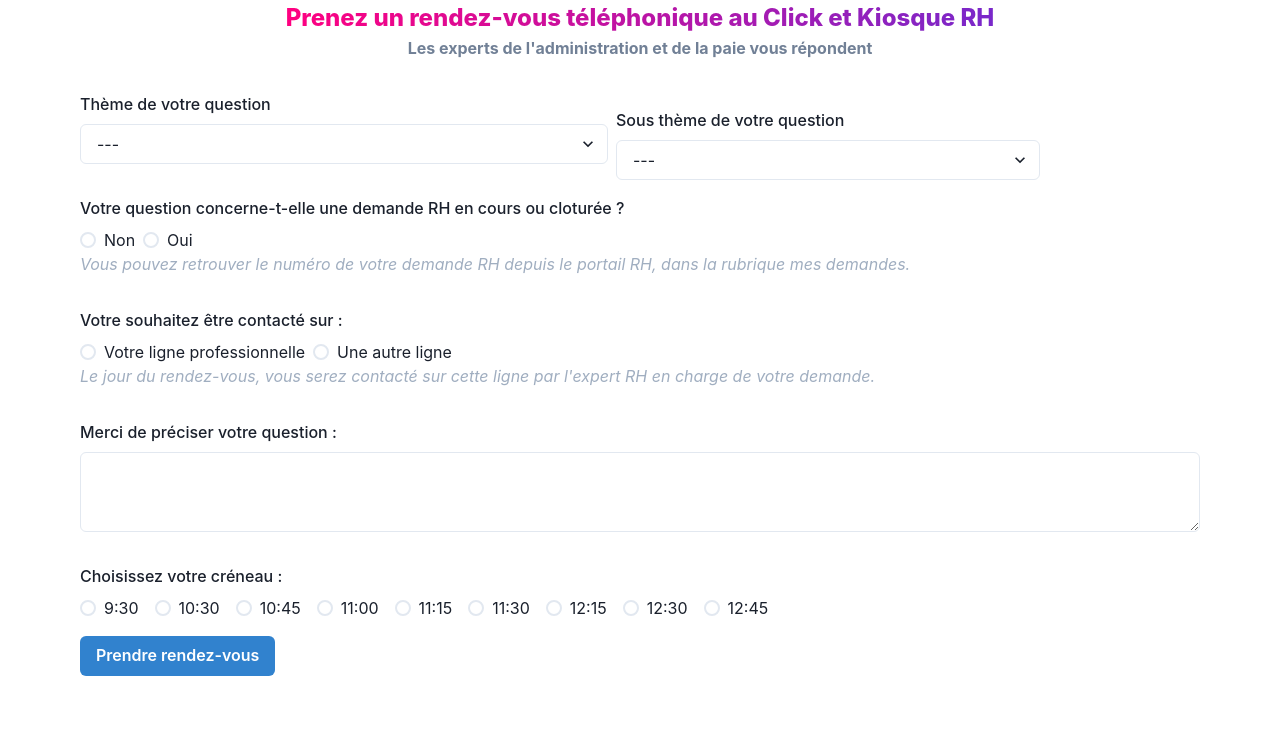
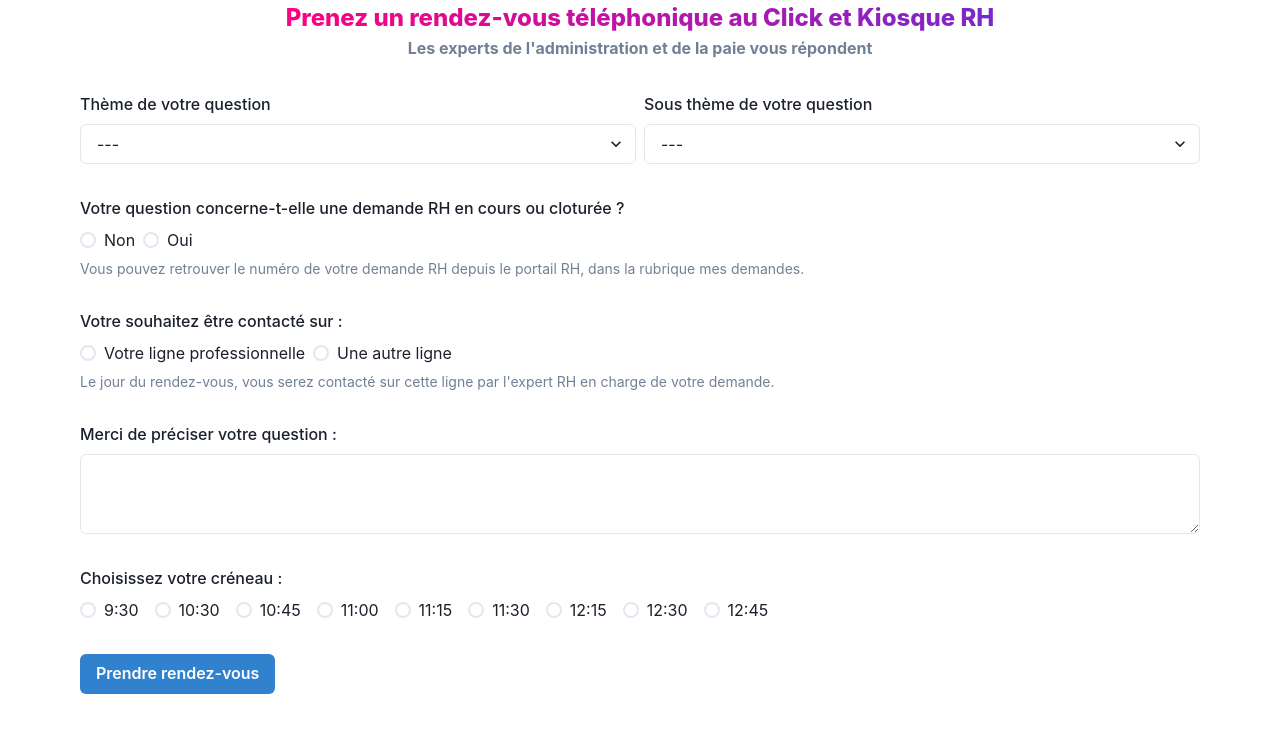
Before and after one commit to alexCoding42/one-click-rh, a React (Create React App) app: page / in a window 1280 px wide. Shown: the top 732 px of the page. Built offline with nearby package versions, Linux system fonts and the light colour scheme.

Commit message:
Add formik, validation, fetch themes and subthemes accordingly

```diff
--- a/package.json
+++ b/package.json
@@ -13,14 +13,16 @@
     "@types/node": "^12.0.0",
     "@types/react": "^16.9.0",
     "@types/react-dom": "^16.9.0",
+    "@types/yup": "^0.29.11",
+    "formik": "^2.2.6",
     "framer-motion": ">=3.0.0",
     "react": "^17.0.1",
     "react-dom": "^17.0.1",
-    "react-hook-form": "^6.14.2",
     "react-icons": "^3.0.0",
     "react-scripts": "4.0.1",
     "typescript": "^3.9.5",
-    "web-vitals": "^0.2.2"
+    "web-vitals": "^0.2.2",
+    "yup": "^0.32.8"
   },
   "scripts": {
     "start": "react-scripts start",
--- /dev/null
+++ b/src/data/index.ts
@@ -0,0 +1,78 @@
+export const themesAndSubthemes = {
+  'ACCIDENT DU TRAVAIL': [{ id: 7, subTheme: 'ACCIDENT DU TRAVAIL' }],
+  'ACOMPTE SUR SALAIRE': [
+    { id: 25, subTheme: 'Demander un acompte sur salaire' },
+  ],
+  'ALLOCATIONS ENFANTS (VACANCES, ETUDE, FRAIS DE GARDE, HANDICAP)': [
+    { id: 14, subTheme: 'Déclarer mes enfants à charge' },
+    { id: 15, subTheme: 'Déclarer mon changement de modalités de garde' },
+    { id: 16, subTheme: 'Enfant Handicapé ' },
+  ],
+  'ARRET MALADIE': [{ id: 8, subTheme: 'ARRET MALADIE' }],
+  ATTESTATIONS: [
+    { id: 31, subTheme: 'Autres attestations' },
+    { id: 29, subTheme: 'Demander une attestation employeur standard' },
+    { id: 30, subTheme: 'Demander une attestation mutuelle' },
+  ],
+  'COMPTE EPARGNE TEMPS': [
+    { id: 6, subTheme: 'Gérer mon Compte Epargne Temps' },
+  ],
+  'COMPTE MOBILITE': [{ id: 28, subTheme: 'COMPTE MOBILITE' }],
+  'CONGES ET ABSENCES': [
+    { id: 5, subTheme: 'Autres' },
+    { id: 4, subTheme: "Envoyer mes justificatifs d'absence" },
+    { id: 1, subTheme: 'Gérer mes congés' },
+    { id: 3, subTheme: 'Poser une journée de récupération' },
+    { id: 2, subTheme: 'Regulariser mes congés annuels / RTT déjà posés' },
+  ],
+  'DEMANDE DE LOGEMENT SOCIAL': [
+    { id: 32, subTheme: 'DEMANDE DE LOGEMENT SOCIAL' },
+  ],
+  'DONNEES PERSONNELLES': [
+    { id: 19, subTheme: 'Modifier mes coordonnées bancaires' },
+    { id: 20, subTheme: 'Modifier mes informations personnelles' },
+    { id: 18, subTheme: 'Modifier mon adresse ' },
+  ],
+  'FRAIS DE TRANSPORT': [
+    { id: 21, subTheme: 'Déclarer mon changement de mode de transport' },
+  ],
+  'HEURES SUPPLEMENTAIRES ET ASTREINTES': [
+    {
+      id: 17,
+      subTheme: 'Déclarer des heures supp./Jours travaillés Forfait ',
+    },
+  ],
+  'Indemnités de contrainte de déplacement': [
+    { id: 22, subTheme: 'Déclarer mes indemnités de déplacement' },
+  ],
+  MATERNITE: [{ id: 11, subTheme: 'MATERNITE' }],
+  'MEDAILLE DU TRAVAIL ET EXPERIENCES PROFESSIONNELLES': [
+    {
+      id: 24,
+      subTheme: 'MEDAILLE DU TRAVAIL ET EXPERIENCES PROFESSIONNELLES',
+    },
+  ],
+  'PAIE, REMUNERATION, FRAIS PROFESSIONNELS': [
+    { id: 26, subTheme: 'Rémuneration' },
+  ],
+  PATERNITE: [{ id: 12, subTheme: 'PATERNITE' }],
+  PREVOYANCE: [{ id: 10, subTheme: 'PREVOYANCE' }],
+  TELETRAVAIL: [{ id: 27, subTheme: 'Demander/Gérer mon avenant télétravail' }],
+  'TEMPS DE TRAVAIL': [
+    { id: 13, subTheme: 'TEMPS PARTIEL' },
+    { id: 9, subTheme: 'TEMPS PARTIEL THERAPEUTIQUE' },
+  ],
+  'TICKETS RESTAURANT': [{ id: 23, subTheme: 'TICKETS RESTAURANT' }],
+};
+
+export const hourOptions = [
+  '9:30',
+  '10:30',
+  '10:45',
+  '11:00',
+  '11:15',
+  '11:30',
+  '12:15',
+  '12:30',
+  '12:45',
+];
--- a/src/pages/HomePage.tsx
+++ b/src/pages/HomePage.tsx
@@ -1,4 +1,4 @@
-import React, { useState } from 'react';
+import React, { useEffect, useState } from 'react';
 import {
   Box,
   Button,
@@ -7,51 +7,85 @@
   Flex,
   FormControl,
   FormErrorMessage,
+  FormHelperText,
   FormLabel,
   HStack,
   Radio,
   RadioGroup,
   Select,
+  Stack,
   Text,
   Textarea,
 } from '@chakra-ui/react';
-import { SubmitHandler, useForm } from 'react-hook-form';
+import * as Yup from 'yup';
+import { Field, Form, Formik } from 'formik';
+import { hourOptions, themesAndSubthemes } from '../data';
 
 interface IFormInputs {
-  questionTheme: string;
-  subQuestionTheme: string;
-  isRhRequestClosed: boolean;
-  contactPreference: boolean;
-  questionBody: string;
-  inputHour: string;
+  theme: string;
+  subTheme: string;
+  closedRequest: string;
+  contactPreference: string;
+  precision: string;
+  hour: string;
 }
 
+const initialValues: IFormInputs = {
+  theme: '',
+  subTheme: '',
+  closedRequest: '',
+  contactPreference: '',
+  precision: '',
+  hour: '',
+};
+
+const fieldRequired: string = 'Ce champ est obligatoire.';
+
+const formSchema = Yup.object().shape({
+  theme: Yup.string().required(fieldRequired),
+  subTheme: Yup.string().required(fieldRequired),
+  closedRequest: Yup.string().required(fieldRequired),
+  contactPreference: Yup.string().required(fieldRequired),
+  precision: Yup.string().required(fieldRequired),
+  hour: Yup.string().required(fieldRequired),
+});
+
 const HomePage = () => {
-  const { register, errors, formState, handleSubmit } = useForm<IFormInputs>();
+  const [closedRequest, setClosedRequest] = useState<string>('');
+  const [contactPreference, setContactPreference] = useState<string>('');
+  const [hour, setHour] = useState<string>('');
+  const [themes, setThemes] = useState<string[]>([]);
+  const [subThemes, setSubThemes] = useState<any[]>([]);
+  const [theme, setTheme] = useState<string | null>(null);
 
-  const [closeRhRequestValue, setCloseRhRequestValue] = useState<string>('');
-  const [contactValue, setContactValue] = useState<string>('');
-  const [hourValue, setHourValue] = useState<string>('');
+  const handleChangeSubTheme = (theme: string) => {
+    setTheme(theme.toUpperCase());
+  };
 
-  const hourOptions = [
-    '9:30',
-    '10:30',
-    '10:45',
-    '11:00',
-    '11:15',
-    '11:30',
-    '12:15',
-    '12:30',
-    '12:45',
-  ];
+  const onSubmit = (values: IFormInputs) => {
+    console.log(values);
+  };
 
-  const onSubmit: SubmitHandler<IFormInputs> = (data) => console.log(data);
+  useEffect(() => {
+    if (themesAndSubthemes) {
+      const themesData = Object.entries(themesAndSubthemes).map(
+        (theme: any) => theme[0]
+      );
+      setThemes(themesData);
+    }
 
-  const isRequired = (value: string) => {
-    if (!value) {
-      return 'This field is required';
-    } else return true;
-  };
+    if (theme) {
+      const subThemesData = Object.entries(themesAndSubthemes).filter(
+        (subTheme: any) => subTheme[0] === theme
+      );
+
+      if (subThemesData) {
+        setSubThemes(subThemesData[0][1]);
+      }
+    } else {
+      setSubThemes([]);
+    }
+  }, [theme]);
 
   return (
     <Container maxW='6xl'>
@@ -73,158 +107,200 @@
             </Text>
           </Center>
         </Box>
-        <form onSubmit={handleSubmit(onSubmit)}>
-          <Box>
-            <HStack>
-              <Box mb={8}>
+        <Formik
+          initialValues={initialValues}
+          validationSchema={formSchema}
+          onSubmit={(values, actions) => {
+            setTimeout(() => {
+              onSubmit(values);
+              actions.setSubmitting(false);
+            }, 1000);
+          }}
+        >
+          {({ isSubmitting, isValid, setFieldValue }) => (
+            <Form>
+              <HStack mb={8}>
+                <Field name='theme'>
+                  {({ field, form }: any) => (
                     <FormControl
-                  id='questionTheme'
-                  isInvalid={!!errors.questionTheme}
+                      isInvalid={form.errors.theme && form.touched.theme}
                     >
-                  <FormLabel>Thème de votre question</FormLabel>
+                      <FormLabel htmlFor='theme'>
+                        Thème de votre question
+                      </FormLabel>
                       <Select
-                    name='questionTheme'
+                        {...field}
+                        name='theme'
                         placeholder='---'
-                    ref={register({ validate: isRequired })}
+                        onChange={(e: any) => {
+                          const { value } = e.target;
+                          handleChangeSubTheme(value);
+                          setFieldValue('theme', value);
+                        }}
                       >
-                    <option value='option1'>Accident du travail</option>
-                    <option value='option2'>Acompte sur salaire</option>
-                    <option value='option3'>
-                      Allocations enfants (vacances, étude, frais de garde,
-                      handicap)
+                        {themes &&
+                          themes.map((theme: any) => (
+                            <option key={theme} value={theme}>
+                              {theme.toLowerCase()}
                             </option>
+                          ))}
+                      </Select>
+                      <FormErrorMessage>{form.errors.theme}</FormErrorMessage>
+                    </FormControl>
+                  )}
+                </Field>
+                <Field name='subTheme'>
+                  {({ field, form }: any) => (
+                    <FormControl
+                      isInvalid={form.errors.subTheme && form.touched.subTheme}
+                    >
+                      <FormLabel htmlFor='subTheme'>
+                        Sous thème de votre question
+                      </FormLabel>
+                      <Select {...field} name='subTheme' placeholder='---'>
+                        {subThemes &&
+                          subThemes.map((subTheme: any) => (
+                            <option key={subTheme.id} value={subTheme.subTheme}>
+                              {subTheme.subTheme.toLowerCase()}
+                            </option>
+                          ))}
                       </Select>
                       <FormErrorMessage>
-                    {errors.questionTheme && errors.questionTheme.message}
+                        {form.errors.subTheme}
                       </FormErrorMessage>
                     </FormControl>
-              </Box>
-              <Box mb={8}>
+                  )}
+                </Field>
+              </HStack>
+
+              <Stack mb={8}>
+                <Field name='closedRequest'>
+                  {({ field, form }: any) => (
                     <FormControl
-                  id='subQuestionTheme'
-                  isInvalid={!!errors.subQuestionTheme}
-                >
-                  <FormLabel>Sous thème de votre question</FormLabel>
-                  <Select
-                    name='subQuestionTheme'
-                    placeholder='---'
-                    ref={register({ validate: isRequired })}
-                  >
-                    <option value='option1'>Accident du travail</option>
-                    <option value='option2'>
-                      Demander un acompte sur salaire
-                    </option>
-                    <option value='option3'>
-                      Déclarer mes enfants à charge
-                    </option>
-                    <option value='option4'>
-                      Déclarer mon changement de modalités de garde
-                    </option>
-                    <option value='option5'>Enfant handicapé</option>
-                  </Select>
-                  <FormErrorMessage>
-                    {errors.subQuestionTheme && errors.subQuestionTheme.message}
-                  </FormErrorMessage>
-                </FormControl>
-              </Box>
-            </HStack>
-          </Box>
-          <Box mb={8}>
-            <FormControl
-              id='isRhRequestClosed'
-              isInvalid={!!errors.isRhRequestClosed}
+                      isInvalid={
+                        form.errors.closedRequest && form.touched.closedRequest
+                      }
                     >
                       <FormLabel>
-                Votre question concerne-t-elle une demande RH en cours ou
-                cloturée ?
+                        Votre question concerne-t-elle une demande RH en cours
+                        ou cloturée ?
                       </FormLabel>
                       <RadioGroup
-                name='isRhRequestClosed'
-                onChange={(value: string) => setCloseRhRequestValue(value)}
-                value={closeRhRequestValue}
+                        {...field}
+                        name='closedRequest'
+                        onChange={(request: string) => {
+                          setClosedRequest(request);
+                          setFieldValue('closedRequest', request);
+                        }}
                       >
                         <HStack>
                           <Radio
-                    value='0'
-                    ref={register({ validate: isRequired })}
-                    isChecked={'0' === closeRhRequestValue}
+                            value='Non'
+                            isChecked={'Non' === closedRequest}
                           >
                             Non
                           </Radio>
                           <Radio
-                    value='1'
-                    ref={register({ validate: isRequired })}
-                    isChecked={'1' === closeRhRequestValue}
+                            value='Oui'
+                            isChecked={'Oui' === closedRequest}
                           >
                             Oui
                           </Radio>
                         </HStack>
                       </RadioGroup>
+                      <FormHelperText>
+                        Vous pouvez retrouver le numéro de votre demande RH
+                        depuis le portail RH, dans la rubrique mes demandes.
+                      </FormHelperText>
                       <FormErrorMessage>
-                {errors.isRhRequestClosed && errors.isRhRequestClosed.message}
+                        {form.errors.closedRequest}
                       </FormErrorMessage>
                     </FormControl>
-            <Text color='gray.400' as='i'>
-              Vous pouvez retrouver le numéro de votre demande RH depuis le
-              portail RH, dans la rubrique mes demandes.
-            </Text>
-          </Box>
-          <Box mb={8}>
+                  )}
+                </Field>
+              </Stack>
+
+              <Stack mb={8}>
+                <Field name='contactPreference'>
+                  {({ field, form }: any) => (
                     <FormControl
-              id='contactPreference'
-              isInvalid={!!errors.contactPreference}
+                      isInvalid={
+                        form.errors.contactPreference &&
+                        form.touched.contactPreference
+                      }
                     >
                       <FormLabel>Votre souhaitez être contacté sur :</FormLabel>
                       <RadioGroup
+                        {...field}
                         name='contactPreference'
-                onChange={(value: string) => setContactValue(value)}
-                value={contactValue}
+                        onChange={(contact: string) => {
+                          setContactPreference(contact);
+                          setFieldValue('contactPreference', contact);
+                        }}
                       >
                         <HStack>
                           <Radio
-                    value='0'
-                    ref={register({ validate: isRequired })}
-                    isChecked={'0' === contactValue}
+                            value='proLine'
+                            isChecked={'proLine' === contactPreference}
                           >
                             Votre ligne professionnelle
                           </Radio>
                           <Radio
-                    value='1'
-                    ref={register({ validate: isRequired })}
-                    isChecked={'1' === contactValue}
+                            value='otherLine'
+                            isChecked={'otherLine' === contactPreference}
                           >
                             Une autre ligne
                           </Radio>
                         </HStack>
                       </RadioGroup>
+                      <FormHelperText>
+                        Le jour du rendez-vous, vous serez contacté sur cette
+                        ligne par l'expert RH en charge de votre demande.
+                      </FormHelperText>
                       <FormErrorMessage>
-                {errors.contactPreference && errors.contactPreference.message}
+                        {form.errors.contactPreference}
                       </FormErrorMessage>
                     </FormControl>
-            <Text color='gray.400' as='i'>
-              Le jour du rendez-vous, vous serez contacté sur cette ligne par
-              l'expert RH en charge de votre demande.
-            </Text>
-          </Box>
-          <Box mb={8}>
-            <FormControl isInvalid={!!errors.questionBody}>
-              <FormLabel>Merci de préciser votre question :</FormLabel>
-              <Textarea
-                name='questionBody'
-                ref={register({ validate: isRequired })}
-              />
+                  )}
+                </Field>
+              </Stack>
+
+              <Stack mb={8}>
+                <Field name='precision'>
+                  {({ field, form }: any) => (
+                    <FormControl
+                      isInvalid={
+                        form.errors.precision && form.touched.precision
+                      }
+                    >
+                      <FormLabel htmlFor='precision'>
+                        Merci de préciser votre question :
+                      </FormLabel>
+                      <Textarea {...field} name='precision' />
                       <FormErrorMessage>
-                {errors.questionBody && errors.questionBody.message}
+                        {form.errors.precision}
                       </FormErrorMessage>
                     </FormControl>
-          </Box>
-          <Box mb={4}>
-            <FormControl id='inputHour' isInvalid={!!errors.inputHour}>
-              <FormLabel>Choisissez votre créneau :</FormLabel>
+                  )}
+                </Field>
+              </Stack>
+
+              <Stack mb={8}>
+                <Field name='hour'>
+                  {({ field, form }: any) => (
+                    <FormControl
+                      isInvalid={form.errors.hour && form.touched.hour}
+                    >
+                      <FormLabel htmlFor='hour'>
+                        Choisissez votre créneau :
+                      </FormLabel>
                       <RadioGroup
-                name='inputHour'
-                onChange={(value: string) => setHourValue(value)}
-                value={hourValue}
+                        {...field}
+                        name='hour'
+                        onChange={(hourValue: string) => {
+                          setHour(hourValue);
+                          setFieldValue('hour', hourValue);
+                        }}
                       >
                         <HStack spacing={4} direction='column'>
                           {hourOptions.map((value, index) => {
@@ -232,8 +308,7 @@
                               <Radio
                                 key={index}
                                 value={value}
-                        ref={register({ validate: isRequired })}
-                        isChecked={value === hourValue}
+                                isChecked={value === hour}
                               >
                                 {value}
                               </Radio>
@@ -241,22 +316,23 @@
                           })}
                         </HStack>
                       </RadioGroup>
+                      <FormErrorMessage>{form.errors.hour}</FormErrorMessage>
+                    </FormControl>
+                  )}
+                </Field>
+              </Stack>
 
-              <FormErrorMessage>
-                {errors.inputHour && errors.inputHour.message}
-              </FormErrorMessage>
-            </FormControl>
-          </Box>
-          <Box mb={4}>
               <Button
                 type='submit'
                 colorScheme='blue'
-              isLoading={formState.isSubmitting}
+                isLoading={isSubmitting}
+                isDisabled={!isValid}
               >
                 Prendre rendez-vous
               </Button>
-          </Box>
-        </form>
+            </Form>
+          )}
+        </Formik>
       </Flex>
     </Container>
   );
```
Also changed, not shown: src/pages/Test.tsx (added, +36 -0 lines), 2 other files (tests, documents, lock files or other folders). Lines whose indentation alone changed are shown as unchanged.
